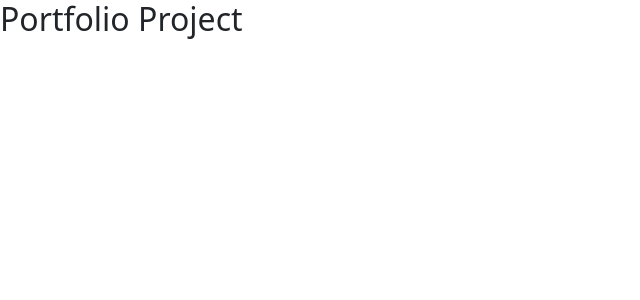
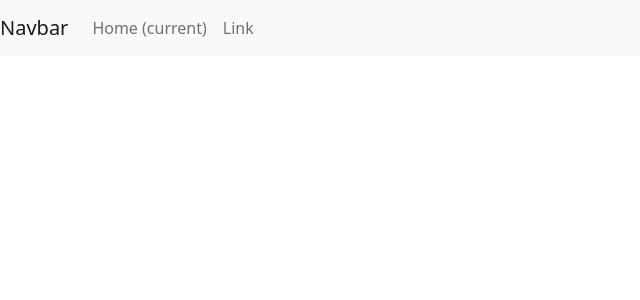
Before and after one commit to lverghese/lvreact-portfolio, a React (Create React App) app: page / in a window 1280 px wide. Shown: the top 300 px of the page, without its empty margins (0-640 px from the left). Built offline with nearby package versions, Linux system fonts and the light colour scheme.

Commit message:
navbar init

```diff
--- a/src/App.js
+++ b/src/App.js
@@ -1,9 +1,10 @@
 import './App.css';
 import 'bootstrap/dist/css/bootstrap.min.css'
+import Nav from './components/Nav'
 
 function App() {
   return (
-   <h2>Portfolio Project</h2>
+    <Nav></Nav>
   );
 }
 
--- /dev/null
+++ b/src/components/Nav/index.js
@@ -0,0 +1,25 @@
+import React from 'react';
+
+const Nav = () => {
+    return (
+        <nav className="navbar navbar-expand-lg navbar-light bg-light">
+  <a className="navbar-brand" href="#">Navbar</a>
+  <button className="navbar-toggler" type="button" data-toggle="collapse" data-target="#navbarSupportedContent" aria-controls="navbarSupportedContent" aria-expanded="false" aria-label="Toggle navigation">
+    <span className="navbar-toggler-icon"></span>
+  </button>
+
+  <div className="collapse navbar-collapse" id="navbarSupportedContent">
+    <ul className="navbar-nav mr-auto">
+      <li className="nav-item active">
+        <a className="nav-link" href="#">Home <span className="sr-only">(current)</span></a>
+      </li>
+      <li className="nav-item">
+        <a className="nav-link" href="#">Link</a>
+      </li>
+    </ul>
+  </div>
+</nav>
+    )
+}
+
+export default Nav;
```
